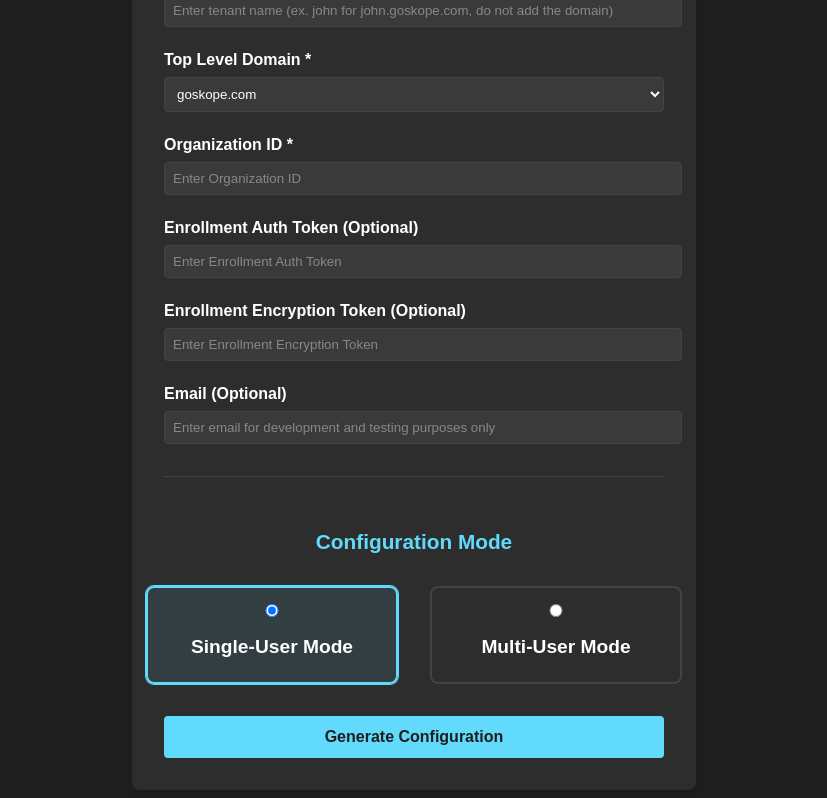
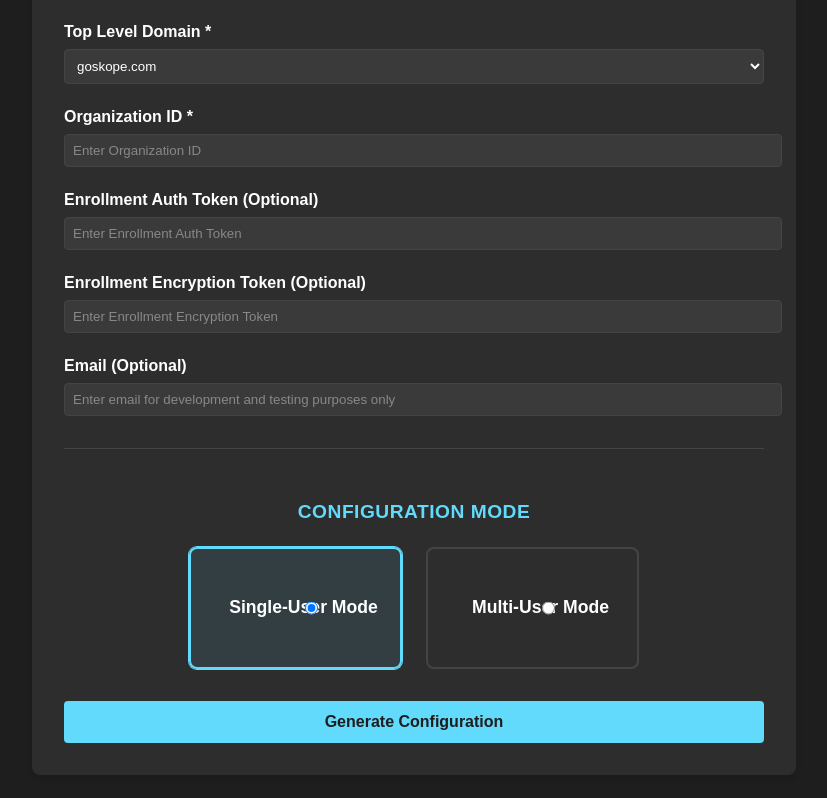
Before and after one commit to neerdael-nl/netskope-mac-mdm-config-gen, a React (Create React App) app in the folder client/: page / in a window 1280 px wide. Shown: the part 431-1229 px from the top of the page, without its empty margins (226-1053 px from the left). Built offline with nearby package versions, Linux system fonts and the light colour scheme; the HTML template or start-up script is replaced by a standard one.

Commit message:
support for multi-user and intune fix

```diff
--- a/client/src/App.css
+++ b/client/src/App.css
@@ -17,7 +17,7 @@ body {
     border-radius: 8px;
     box-shadow: 0 4px 6px rgba(0, 0, 0, 0.1);
     width: 100%;
-    max-width: 500px;
+    max-width: 700px;
   }
 
   .error {
@@ -163,10 +163,10 @@ body {
   .radio-group {
     display: flex;
     flex-direction: row;
-    gap: 2rem;
+    gap: 1.5rem;
     justify-content: center;
     margin: 0 auto;
-    max-width: 600px;
+    max-width: 450px;
   }
 
   .radio-label {
@@ -175,12 +175,14 @@ body {
     align-items: center;
     justify-content: center;
     cursor: pointer;
-    padding: 1.5rem;
+    padding: 1.2rem;
     border: 2px solid #444;
     border-radius: 8px;
     transition: all 0.2s ease;
     text-align: center;
-    min-width: 200px;
+    min-width: 160px;
+    max-width: 200px;
+    height: 80px;
     position: relative;
   }
 
@@ -197,18 +199,18 @@ body {
 
   .radio-label input[type="radio"] {
     position: absolute;
-    top: 1rem;
-    left: 50%;
-    transform: translateX(-50%);
+    top: 50%;
+    left: 1rem;
+    transform: translateY(-50%);
     margin: 0;
   }
 
   .radio-label > div {
-    margin-top: 1.5rem;
+    margin-left: 1rem;
   }
 
   .radio-label span {
-    font-size: 1.2rem;
+    font-size: 1.1rem;
     font-weight: bold;
     margin: 0;
     color: #ffffff;
@@ -216,7 +218,9 @@ body {
 
   h3 {
     color: #61dafb;
-    font-size: 1.3rem;
-    margin-bottom: 2rem;
+    font-size: 1.2rem;
+    margin-bottom: 1.5rem;
     text-align: center;
+    text-transform: uppercase;
+    letter-spacing: 0.5px;
   }
```
